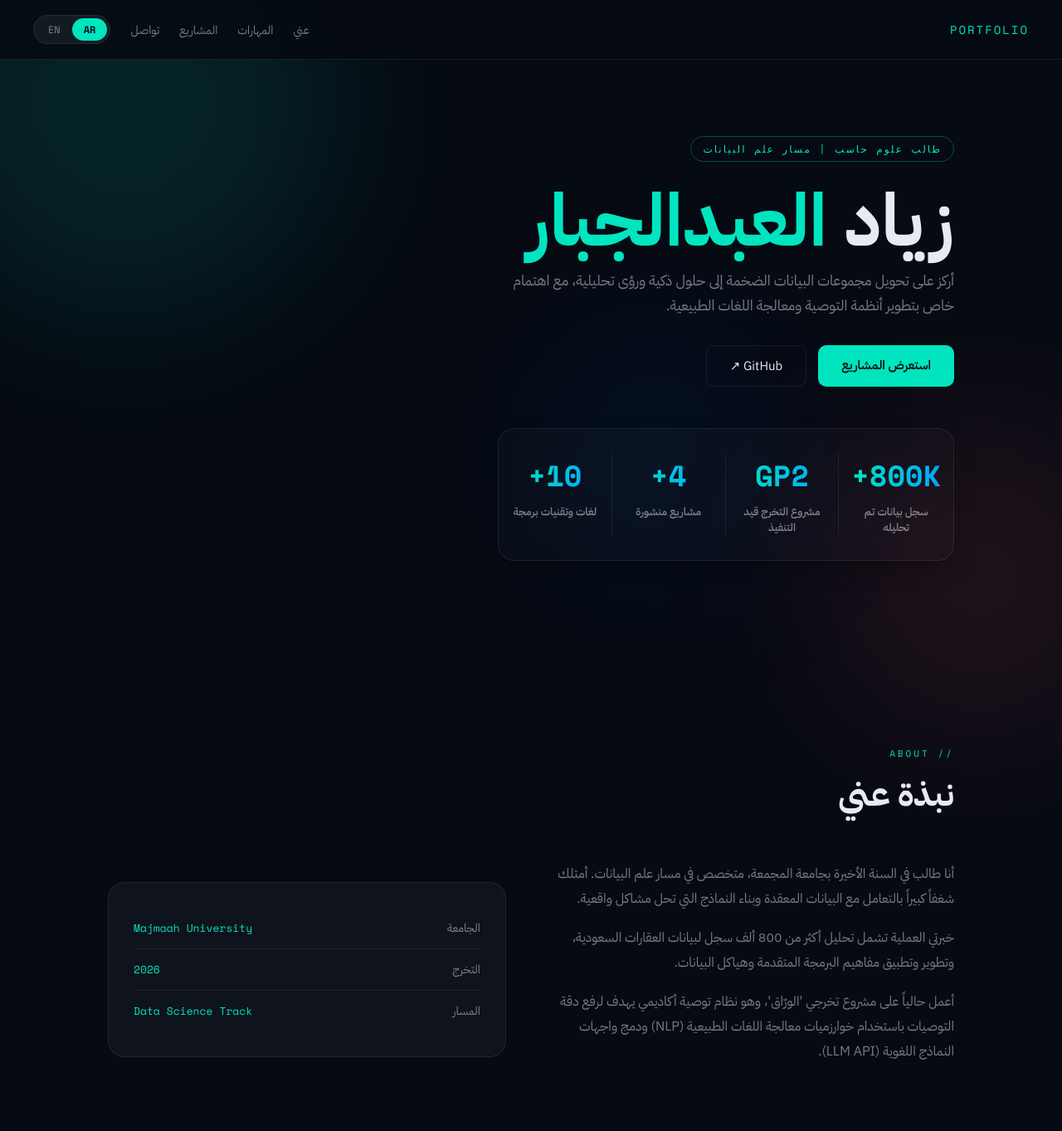
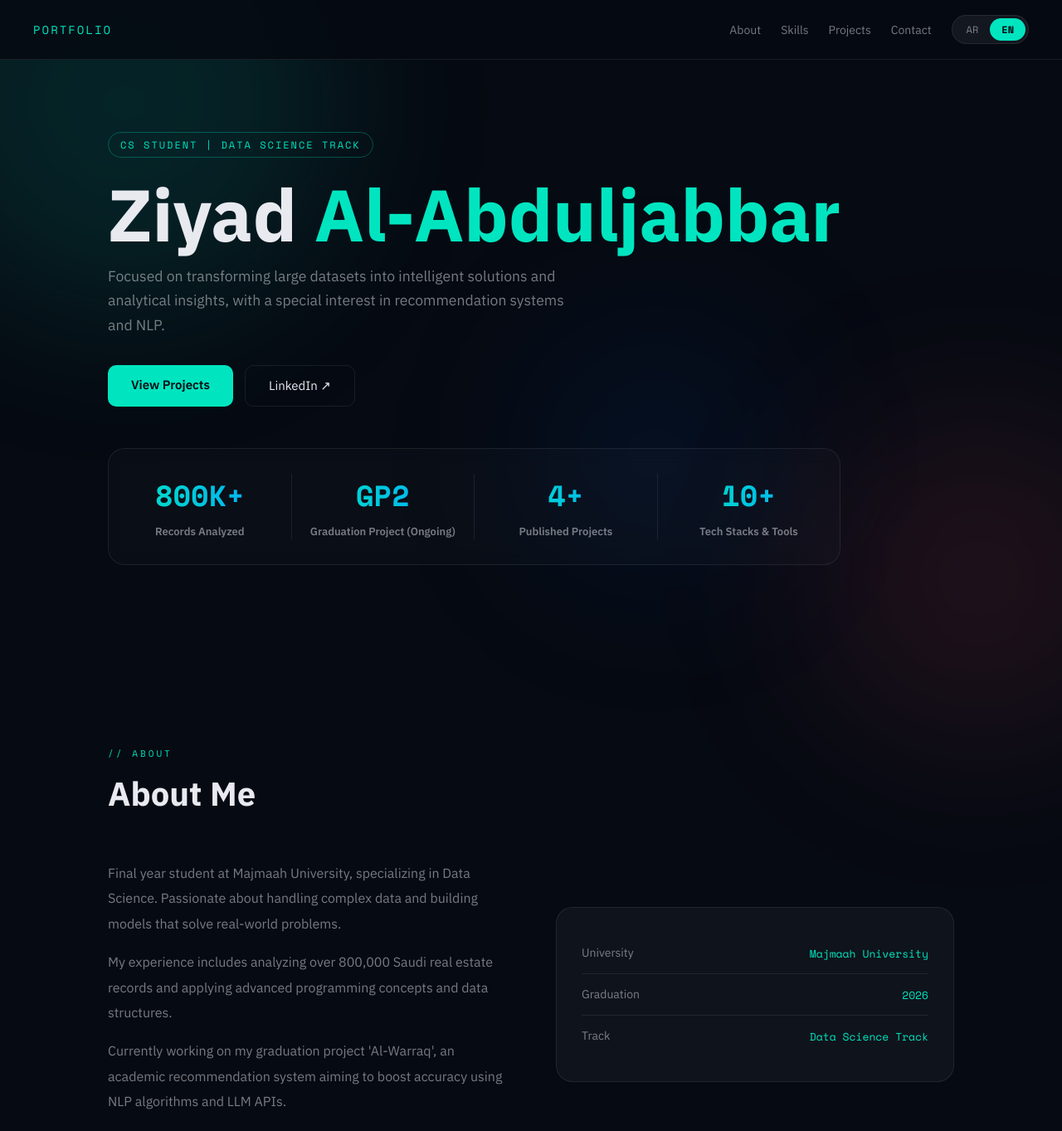
Before and after one commit to Ziyad-alabduljabbar/portfolio, a plain HTML site: page index.html in a window 1280 px wide. Shown: the top 1363 px of the page at 83% size. Drawn offline with nearby package versions, Linux system fonts and the light colour scheme.

Commit message:
Update index.html

```diff
--- a/index.html
+++ b/index.html
@@ -1,5 +1,5 @@
 <!DOCTYPE html>
-<html lang="ar" dir="rtl">
+<html lang="en" dir="ltr">
 <head>
 <meta charset="UTF-8">
 <meta name="viewport" content="width=device-width, initial-scale=1.0">
@@ -37,7 +37,6 @@ main{position:relative;z-index:2}
 .btn-outline{padding:13px 28px;background:transparent;color:var(--text);border:1px solid var(--border);border-radius:10px;font-family:'IBM Plex Sans Arabic',sans-serif;font-size:15px;cursor:pointer;transition:.3s;text-decoration:none;display:inline-block}
 .btn-outline:hover{border-color:var(--primary);color:var(--primary);transform:translateY(-2px)}
 
-/* اللوحة الزجاجية للإحصائيات */
 .hero-stats-panel {
   display: flex;
   background: rgba(255, 255, 255, 0.02);
@@ -46,16 +45,15 @@ main{position:relative;z-index:2}
   margin-top: 50px;
   padding: 30px 0;
   backdrop-filter: blur(10px);
-  box-shadow: 0 10px 30px -10px rgba(0, 0, 0, 0.5);
 }
 .stat-item {
   flex: 1;
   text-align: center;
-  border-left: 1px solid var(--border);
+  border-right: 1px solid var(--border);
   padding: 0 15px;
 }
 .stat-item:last-child {
-  border-left: none;
+  border-right: none;
 }
 .stat-num {
   font-family: 'Space Mono', monospace;
@@ -121,12 +119,17 @@ footer{text-align:center;padding:40px;border-top:1px solid var(--border);color:v
 .fade-in{opacity:0;transform:translateY(30px);transition:opacity .7s ease,transform .7s ease}
 .fade-in.visible{opacity:1;transform:translateY(0)}
 
+/* RTL Adjustments */
+html[dir="rtl"] body { font-family: 'IBM Plex Sans Arabic', sans-serif; }
+html[dir="rtl"] .stat-item { border-right: none; border-left: 1px solid var(--border); }
+html[dir="rtl"] .stat-item:last-child { border-left: none; }
+
 @media(max-width:768px){
   nav{padding:16px 20px}
   .nav-links{display:none}
   .hero{padding:100px 20px 60px}
   .hero-stats-panel { flex-direction: column; gap: 30px; padding: 30px; }
-  .stat-item { border-left: none; border-bottom: 1px solid var(--border); padding-bottom: 30px; }
+  .stat-item { border-right: none; border-left: none; border-bottom: 1px solid var(--border); padding-bottom: 30px; }
   .stat-item:last-child { border-bottom: none; padding-bottom: 0; }
   section{padding:70px 20px}
   .about-grid,.contact-wrap{grid-template-columns:1fr}
@@ -140,14 +143,14 @@ footer{text-align:center;padding:40px;border-top:1px solid var(--border);color:v
   <div class="nav-logo">PORTFOLIO</div>
   <div class="nav-right">
     <ul class="nav-links">
-      <li><a href="#about" class="t" data-ar="عني" data-en="About">عني</a></li>
-      <li><a href="#skills" class="t" data-ar="المهارات" data-en="Skills">المهارات</a></li>
-      <li><a href="#projects" class="t" data-ar="المشاريع" data-en="Projects">المشاريع</a></li>
-      <li><a href="#contact" class="t" data-ar="تواصل" data-en="Contact">تواصل</a></li>
+      <li><a href="#about" class="t" data-ar="عني" data-en="About">About</a></li>
+      <li><a href="#skills" class="t" data-ar="المهارات" data-en="Skills">Skills</a></li>
+      <li><a href="#projects" class="t" data-ar="المشاريع" data-en="Projects">Projects</a></li>
+      <li><a href="#contact" class="t" data-ar="تواصل" data-en="Contact">Contact</a></li>
     </ul>
     <div class="lang-toggle">
-      <button class="lang-btn active" onclick="setLang('ar')">AR</button>
-      <button class="lang-btn" onclick="setLang('en')">EN</button>
+      <button class="lang-btn" onclick="setLang('ar')">AR</button>
+      <button class="lang-btn active" onclick="setLang('en')">EN</button>
     </div>
   </div>
 </nav>
@@ -155,30 +158,30 @@ footer{text-align:center;padding:40px;border-top:1px solid var(--border);color:v
 <main>
 <div class="hero">
   <div>
-    <div class="hero-tag t" data-ar="طالب علوم حاسب | مسار علم البيانات" data-en="CS STUDENT | DATA SCIENCE TRACK">طالب علوم حاسب | مسار علم البيانات</div>
-    <h1 class="t" data-ar="زياد<span> العبدالجبار</span>" data-en="Ziyad<span> Al-Abduljabbar</span>">زياد<span> العبدالجبار</span></h1>
-    <p class="hero-sub t" data-ar="أركز على تحويل مجموعات البيانات الضخمة إلى حلول ذكية ورؤى تحليلية، مع اهتمام خاص بتطوير أنظمة التوصية ومعالجة اللغات الطبيعية." data-en="Focused on transforming large datasets into intelligent solutions and analytical insights, with a special interest in recommendation systems and NLP.">أركز على تحويل مجموعات البيانات الضخمة إلى حلول ذكية ورؤى تحليلية، مع اهتمام خاص بتطوير أنظمة التوصية ومعالجة اللغات الطبيعية.</p>
+    <div class="hero-tag t" data-ar="طالب علوم حاسب | مسار علم البيانات" data-en="CS STUDENT | DATA SCIENCE TRACK">CS STUDENT | DATA SCIENCE TRACK</div>
+    <h1 class="t" data-ar="زياد<span> العبدالجبار</span>" data-en="Ziyad<span> Al-Abduljabbar</span>">Ziyad<span> Al-Abduljabbar</span></h1>
+    <p class="hero-sub t" data-ar="أركز على تحويل مجموعات البيانات الضخمة إلى حلول ذكية ورؤى تحليلية، مع اهتمام خاص بتطوير أنظمة التوصية ومعالجة اللغات الطبيعية." data-en="Focused on transforming large datasets into intelligent solutions and analytical insights, with a special interest in recommendation systems and NLP.">Focused on transforming large datasets into intelligent solutions and analytical insights, with a special interest in recommendation systems and NLP.</p>
     <div class="hero-btns">
-      <a href="#projects" class="btn-primary t" data-ar="استعرض المشاريع" data-en="View Projects">استعرض المشاريع</a>
-      <a href="https://github.com/ziyad-alabduljabbar" target="_blank" class="btn-outline">GitHub ↗</a>
+      <a href="#projects" class="btn-primary t" data-ar="استعرض المشاريع" data-en="View Projects">View Projects</a>
+      <a href="https://linkedin.com/in/ziyad-al-abduljabbar" target="_blank" class="btn-outline">LinkedIn ↗</a>
     </div>
 
     <div class="hero-stats-panel">
       <div class="stat-item">
         <div class="stat-num">800K+</div>
-        <div class="stat-label t" data-ar="سجل بيانات تم تحليله" data-en="Records Analyzed">سجل بيانات تم تحليله</div>
+        <div class="stat-label t" data-ar="سجل بيانات تم تحليله" data-en="Records Analyzed">Records Analyzed</div>
       </div>
       <div class="stat-item">
         <div class="stat-num">GP2</div>
-        <div class="stat-label t" data-ar="مشروع التخرج قيد التنفيذ" data-en="Graduation Project (Ongoing)">مشروع التخرج قيد التنفيذ</div>
+        <div class="stat-label t" data-ar="مشروع التخرج قيد التنفيذ" data-en="Graduation Project (Ongoing)">Graduation Project (Ongoing)</div>
       </div>
       <div class="stat-item">
         <div class="stat-num">4+</div>
-        <div class="stat-label t" data-ar="مشاريع منشورة" data-en="Published Projects">مشاريع منشورة</div>
+        <div class="stat-label t" data-ar="مشاريع منشورة" data-en="Published Projects">Published Projects</div>
       </div>
       <div class="stat-item">
         <div class="stat-num">10+</div>
-        <div class="stat-label t" data-ar="لغات وتقنيات برمجة" data-en="Tech Stacks & Tools">لغات وتقنيات برمجة</div>
+        <div class="stat-label t" data-ar="لغات وتقنيات برمجة" data-en="Tech Stacks & Tools">Tech Stacks & Tools</div>
       </div>
     </div>
   </div>
@@ -186,84 +189,68 @@ footer{text-align:center;padding:40px;border-top:1px solid var(--border);color:v
 
 <section id="about" class="fade-in">
   <div class="section-tag">// ABOUT</div>
-  <h2 class="section-title t" data-ar="نبذة عني" data-en="About Me">نبذة عني</h2>
+  <h2 class="section-title t" data-ar="نبذة عني" data-en="About Me">About Me</h2>
   <div class="about-grid">
     <div class="about-text">
-      <p class="t" data-ar="أنا طالب في السنة الأخيرة بجامعة المجمعة، متخصص في مسار علم البيانات. أمتلك شغفاً كبيراً بالتعامل مع البيانات المعقدة وبناء النماذج التي تحل مشاكل واقعية." data-en="Final year student at Majmaah University, specializing in Data Science. Passionate about handling complex data and building models that solve real-world problems.">أنا طالب في السنة الأخيرة بجامعة المجمعة، متخصص في مسار علم البيانات. أمتلك شغفاً كبيراً بالتعامل مع البيانات المعقدة وبناء النماذج التي تحل مشاكل واقعية.</p>
-      <p class="t" data-ar="خبرتي العملية تشمل تحليل أكثر من 800 ألف سجل لبيانات العقارات السعودية، وتطوير وتطبيق مفاهيم البرمجة المتقدمة وهياكل البيانات." data-en="My experience includes analyzing over 800,000 Saudi real estate records and applying advanced programming concepts and data structures.">خبرتي العملية تشمل تحليل أكثر من 800 ألف سجل لبيانات العقارات السعودية، وتطوير وتطبيق مفاهيم البرمجة المتقدمة وهياكل البيانات.</p>
-      <p class="t" data-ar="أعمل حالياً على مشروع تخرجي 'الورّاق'، وهو نظام توصية أكاديمي يهدف لرفع دقة التوصيات باستخدام خوارزميات معالجة اللغات الطبيعية (NLP) ودمج واجهات النماذج اللغوية (LLM API)." data-en="Currently working on my graduation project 'Al-Warraq', an academic recommendation system aiming to boost accuracy using NLP algorithms and LLM APIs.">أعمل حالياً على مشروع تخرجي 'الورّاق'، وهو نظام توصية أكاديمي يهدف لرفع دقة التوصيات باستخدام خوارزميات معالجة اللغات الطبيعية (NLP) ودمج واجهات النماذج اللغوية (LLM API).</p>
+      <p class="t" data-ar="أنا طالب في السنة الأخيرة بجامعة المجمعة، متخصص في مسار علم البيانات. أمتلك شغفاً كبيراً بالتعامل مع البيانات المعقدة وبناء النماذج التي تحل مشاكل واقعية." data-en="Final year student at Majmaah University, specializing in Data Science. Passionate about handling complex data and building models that solve real-world problems.">Final year student at Majmaah University, specializing in Data Science. Passionate about handling complex data and building models that solve real-world problems.</p>
+      <p class="t" data-ar="خبرتي العملية تشمل تحليل أكثر من 800 ألف سجل لبيانات العقارات السعودية، وتطوير وتطبيق مفاهيم البرمجة المتقدمة وهياكل البيانات." data-en="My experience includes analyzing over 800,000 Saudi real estate records and applying advanced programming concepts and data structures.">My experience includes analyzing over 800,000 Saudi real estate records and applying advanced programming concepts and data structures.</p>
+      <p class="t" data-ar="أعمل حالياً على مشروع تخرجي 'الورّاق'، وهو نظام توصية أكاديمي يهدف لرفع دقة التوصيات باستخدام خوارزميات معالجة اللغات الطبيعية (NLP) ودمج واجهات النماذج اللغوية (LLM API)." data-en="Currently working on my graduation project 'Al-Warraq', an academic recommendation system aiming to boost accuracy using NLP algorithms and LLM APIs.">Currently working on my graduation project 'Al-Warraq', an academic recommendation system aiming to boost accuracy using NLP algorithms and LLM APIs.</p>
     </div>
     <div class="about-card">
-      <div class="about-card-row"><span class="about-card-label t" data-ar="الجامعة" data-en="University">الجامعة</span><span class="about-card-value">Majmaah University</span></div>
-      <div class="about-card-row"><span class="about-card-label t" data-ar="التخرج" data-en="Graduation">التخرج</span><span class="about-card-value">2026</span></div>
-      <div class="about-card-row"><span class="about-card-label t" data-ar="المسار" data-en="Track">المسار</span><span class="about-card-value">Data Science Track</span></div>
+      <div class="about-card-row"><span class="about-card-label t" data-ar="الجامعة" data-en="University">University</span><span class="about-card-value">Majmaah University</span></div>
+      <div class="about-card-row"><span class="about-card-label t" data-ar="التخرج" data-en="Graduation">Graduation</span><span class="about-card-value">2026</span></div>
+      <div class="about-card-row"><span class="about-card-label t" data-ar="المسار" data-en="Track">Track</span><span class="about-card-value">Data Science Track</span></div>
     </div>
   </div>
 </section>
 
 <section id="skills" class="fade-in">
   <div class="section-tag">// SKILLS</div>
-  <h2 class="section-title t" data-ar="المهارات التقنية" data-en="Technical Skills">المهارات التقنية</h2>
-
+  <h2 class="section-title t" data-ar="المهارات التقنية" data-en="Technical Skills">Technical Skills</h2>
   <div class="langs-grid">
     <div class="lang-card"><div class="lang-icon">🐍</div><div class="lang-name">Python</div><div class="lang-bar-wrap"><div class="lang-bar" style="width:95%"></div></div></div>
     <div class="lang-card"><div class="lang-icon">📊</div><div class="lang-name">R</div><div class="lang-bar-wrap"><div class="lang-bar" style="width:85%"></div></div></div>
     <div class="lang-card"><div class="lang-icon">🗄️</div><div class="lang-name">SQL</div><div class="lang-bar-wrap"><div class="lang-bar" style="width:80%"></div></div></div>
     <div class="lang-card"><div class="lang-icon">⚙️</div><div class="lang-name">C++</div><div class="lang-bar-wrap"><div class="lang-bar" style="width:75%"></div></div></div>
   </div>
-
   <div class="skills-grid">
     <div class="skill-category">
       <div class="skill-cat-title">VISUALIZATION</div>
-      <div class="skill-tags">
-        <span class="skill-tag">Matplotlib</span><span class="skill-tag">Seaborn</span><span class="skill-tag">Power BI</span>
-      </div>
+      <div class="skill-tags"><span class="skill-tag">Matplotlib</span><span class="skill-tag">Seaborn</span><span class="skill-tag">Power BI</span></div>
     </div>
     <div class="skill-category">
       <div class="skill-cat-title">AI & NLP</div>
-      <div class="skill-tags">
-        <span class="skill-tag">Natural Language Processing</span><span class="skill-tag">LLM API Integration</span>
-      </div>
+      <div class="skill-tags"><span class="skill-tag">NLP</span><span class="skill-tag">LLM API Integration</span></div>
     </div>
     <div class="skill-category">
       <div class="skill-cat-title">DATA ANALYSIS</div>
-      <div class="skill-tags">
-        <span class="skill-tag">Data Cleaning</span><span class="skill-tag">EDA</span><span class="skill-tag">Feature Engineering</span>
-      </div>
+      <div class="skill-tags"><span class="skill-tag">Data Cleaning</span><span class="skill-tag">EDA</span><span class="skill-tag">Feature Engineering</span></div>
     </div>
     <div class="skill-category">
       <div class="skill-cat-title">MACHINE LEARNING</div>
-      <div class="skill-tags">
-        <span class="skill-tag">Scikit-learn</span><span class="skill-tag">Recommendation Systems</span>
-      </div>
-    </div>
-    <div class="skill-category">
-      <div class="skill-cat-title">TOOLS & FRAMEWORKS</div>
-      <div class="skill-tags">
-        <span class="skill-tag">Git</span><span class="skill-tag">Google Colab</span><span class="skill-tag">SQLAlchemy</span>
-      </div>
+      <div class="skill-tags"><span class="skill-tag">Scikit-learn</span><span class="skill-tag">Recommendation Systems</span></div>
     </div>
   </div>
 </section>
 
 <section id="projects" class="fade-in">
   <div class="section-tag">// PROJECTS</div>
-  <h2 class="section-title t" data-ar="مشاريع GitHub" data-en="GitHub Projects">مشاريع GitHub</h2>
+  <h2 class="section-title t" data-ar="مشاريع GitHub" data-en="GitHub Projects">GitHub Projects</h2>
   <div class="projects-grid" id="projects-container"></div>
 </section>
 
 <section id="contact" class="fade-in">
   <div class="section-tag">// CONTACT</div>
-  <h2 class="section-title t" data-ar="تواصل معي" data-en="Get In Touch">تواصل معي</h2>
+  <h2 class="section-title t" data-ar="تواصل معي" data-en="Get In Touch">Get In Touch</h2>
   <div class="contact-wrap">
     <div class="contact-text">
-      <p class="t" data-ar="هل تبحث عن متدرب أو متعاون في مجال علم البيانات؟ أنا دائماً مهتم بالتواصل ومناقشة الفرص المهنية." data-en="Looking for a data science intern or collaborator? I'm always open to discussing professional opportunities.">هل تبحث عن متدرب أو متعاون في مجال علم البيانات؟ أنا دائماً مهتم بالتواصل ومناقشة الفرص المهنية.</p>
-      <a href="https://www.linkedin.com/in/ziyad-alabduljabbar" target="_blank" class="btn-primary t" data-ar="تواصل على LinkedIn ↗" data-en="Connect on LinkedIn ↗">تواصل على LinkedIn ↗</a>
+      <p class="t" data-ar="هل تبحث عن متدرب أو متعاون في مجال علم البيانات؟ أنا دائماً مهتم بالتواصل ومناقشة الفرص المهنية." data-en="Looking for a data science intern or collaborator? I'm always open to discussing professional opportunities.">Looking for a data science intern or collaborator? I'm always open to discussing professional opportunities.</p>
+      <a href="https://linkedin.com/in/ziyad-al-abduljabbar" target="_blank" class="btn-primary t" data-ar="تواصل على LinkedIn ↗" data-en="Connect on LinkedIn ↗">Connect on LinkedIn ↗</a>
     </div>
     <div class="contact-links">
-      <a href="https://www.linkedin.com/in/ziyad-alabduljabbar" target="_blank" class="contact-link">
+      <a href="https://linkedin.com/in/ziyad-al-abduljabbar" target="_blank" class="contact-link">
         <div class="contact-link-icon">in</div>
-        <div><div class="contact-link-label">LinkedIn</div><div class="contact-link-value">ziyad-alabduljabbar</div></div>
+        <div><div class="contact-link-label">LinkedIn</div><div class="contact-link-value">ziyad-al-abduljabbar</div></div>
       </a>
       <a href="https://github.com/ziyad-alabduljabbar" target="_blank" class="contact-link">
         <div class="contact-link-icon">GH</div>
@@ -275,26 +262,26 @@ footer{text-align:center;padding:40px;border-top:1px solid var(--border);color:v
 </main>
 
 <footer>
-  <p class="t" data-ar="© 2026 زياد العبدالجبار — صُنع بشغف لعلم البيانات" data-en="© 2026 Ziyad Al-Abduljabbar — Built with passion for Data Science">© 2026 زياد العبدالجبار — صُنع بشغف لعلم البيانات</p>
+  <p class="t" data-ar="© 2026 زياد العبدالجبار — صُنع بشغف لعلم البيانات" data-en="© 2026 Ziyad Al-Abduljabbar — Built with passion for Data Science">© 2026 Ziyad Al-Abduljabbar — Built with passion for Data Science</p>
 </footer>
 
 <script>
 const projects = {
   ar:[
-    {name:"تحليل العقارات السعودية",desc:"تحليل أكثر من 800,000 إعلان عقاري في السعودية، للكشف عن اتجاهات السوق، التوزيع الإقليمي، والعلاقات السعرية.",url:"https://github.com/ziyad-alabduljabbar/Saudi-Real-Estate-Analysis",topics:["Python","Pandas","Seaborn","EDA"]},
-    {name:"تحليل حوادث المرور السعودية",desc:"تحليل بيانات الحوادث للفترة 2016-2019 عبر 13 منطقة سعودية باستخدام لغة R ومكتبة tidyverse.",url:"https://github.com/ziyad-alabduljabbar/saudi-traffic-accidents-analysis",topics:["R","tidyverse","Data Analysis"]},
-    {name:"نظام إدارة المطعم (C++)",desc:"نظام مطعم يطبق هياكل البيانات الأساسية: Linked List، Stack، و Queue.",url:"https://github.com/ziyad-alabduljabbar/Restaurant-DataStructures",topics:["C++","OOP","Data Structures"]},
-    {name:"نظام إدارة أعضاء المجتمع (C++)",desc:"نظام إدارة يعتمد على البرمجة كائنية التوجه (OOP) مع تطبيق مفاهيم تعدد الأشكال والوراثة.",url:"https://github.com/ziyad-alabduljabbar/CommunityMember-TermProject",topics:["C++","OOP"]}
+    {name:"تحليل العقارات السعودية",desc:"تحليل أكثر من 800,000 إعلان عقاري في السعودية، للكشف عن اتجاهات السوق.",url:"https://github.com/ziyad-alabduljabbar/Saudi-Real-Estate-Analysis",topics:["Python","Pandas","EDA"]},
+    {name:"تحليل حوادث المرور",desc:"تحليل بيانات الحوادث للفترة 2016-2019 عبر 13 منطقة سعودية.",url:"https://github.com/ziyad-alabduljabbar/saudi-traffic-accidents-analysis",topics:["R","tidyverse"]},
+    {name:"نظام إدارة المطعم (C++)",desc:"نظام يطبق هياكل البيانات: Linked List، Stack، و Queue.",url:"https://github.com/ziyad-alabduljabbar/Restaurant-DataStructures",topics:["C++","Data Structures"]},
+    {name:"إدارة أعضاء المجتمع",desc:"نظام يعتمد على الـ OOP مع تطبيق الوراثة وتعدد الأشكال.",url:"https://github.com/ziyad-alabduljabbar/CommunityMember-TermProject",topics:["C++","OOP"]}
   ],
   en:[
-    {name:"Saudi Real Estate Analysis",desc:"Analysis of 800,000+ listings in Saudi Arabia, uncovering market trends, regional distribution, and price correlations.",url:"https://github.com/ziyad-alabduljabbar/Saudi-Real-Estate-Analysis",topics:["Python","Pandas","Seaborn","EDA"]},
-    {name:"Saudi Traffic Accidents Analysis",desc:"Analysis of accident data 2016-2019 across 13 Saudi regions using R and tidyverse.",url:"https://github.com/ziyad-alabduljabbar/saudi-traffic-accidents-analysis",topics:["R","tidyverse","Data Analysis"]},
-    {name:"Restaurant Management System (C++)",desc:"Restaurant system implementing Linked List, Stack and Queue data structures.",url:"https://github.com/ziyad-alabduljabbar/Restaurant-DataStructures",topics:["C++","OOP","Data Structures"]},
-    {name:"Community Member System (C++)",desc:"OOP-based community management system with polymorphism and inheritance.",url:"https://github.com/ziyad-alabduljabbar/CommunityMember-TermProject",topics:["C++","OOP"]}
+    {name:"Saudi Real Estate Analysis",desc:"Analysis of 800,000+ listings in KSA to uncover market trends and regional pricing.",url:"https://github.com/ziyad-alabduljabbar/Saudi-Real-Estate-Analysis",topics:["Python","Pandas","EDA"]},
+    {name:"Saudi Traffic Accidents Analysis",desc:"Exploratory data analysis of traffic accidents across 13 regions using R.",url:"https://github.com/ziyad-alabduljabbar/saudi-traffic-accidents-analysis",topics:["R","tidyverse"]},
+    {name:"Restaurant Management (C++)",desc:"Implementing fundamental data structures: Linked List, Stack, and Queue.",url:"https://github.com/ziyad-alabduljabbar/Restaurant-DataStructures",topics:["C++","Data Structures"]},
+    {name:"Community Member System",desc:"An OOP-based system focusing on inheritance and polymorphism.",url:"https://github.com/ziyad-alabduljabbar/CommunityMember-TermProject",topics:["C++","OOP"]}
   ]
 };
 
-let lang = "ar";
+let lang = "en";
 
 function renderProjects(l){
   const c = document.getElementById("projects-container");
@@ -316,7 +303,7 @@ function setLang(l){
   renderProjects(l);
 }
 
-renderProjects("ar");
+renderProjects("en");
 const obs = new IntersectionObserver(es=>es.forEach(e=>{if(e.isIntersecting)e.target.classList.add("visible")}),{threshold:0.1});
 document.querySelectorAll(".fade-in").forEach(el=>obs.observe(el));
 </script>
```
